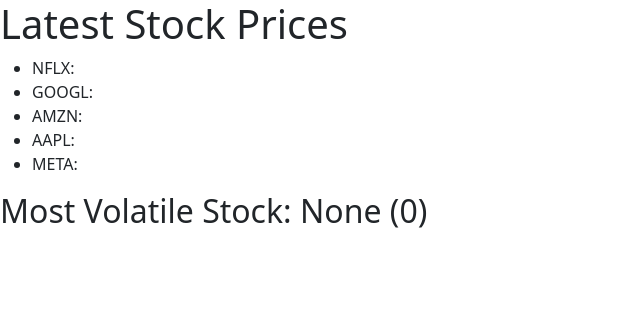
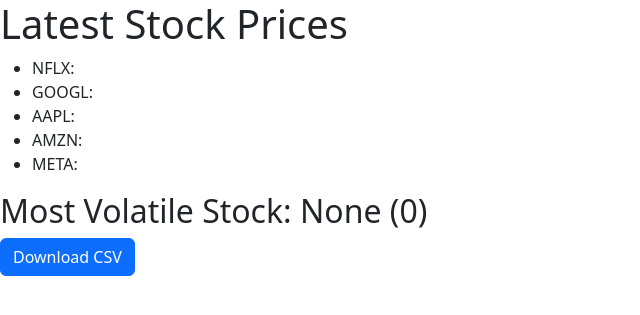
Before and after one commit to ishantd/athelas-stock, a Flask app: page / in a window 1280 px wide. Shown: the top 315 px of the page, without its empty margins (0-640 px from the left). Run offline with Flask 2, Linux system fonts and the light colour scheme; data that the repository does not hold is empty; some libraries are stand-ins or nearby versions.

Commit message:
download the csv from the html page

```diff
--- a/core/templates/index.html
+++ b/core/templates/index.html
@@ -20,6 +20,11 @@
         </ul>
 
         <h2>Most Volatile Stock: {{most_volatile_stock.symbol}} ({{most_volatile_stock.percentage_change}})</h2>
+
+        <form method="post">
+            <button type="submit" class="btn btn-primary">Download CSV</button>
+        </form>
+
         <script
             src="https://cdn.jsdelivr.net/npm/bootstrap@5.3.0-alpha1/dist/js/bootstrap.bundle.min.js"
             integrity="sha384-w76AqPfDkMBDXo30jS1Sgez6pr3x5MlQ1ZAGC+nuZB+EYdgRZgiwxhTBTkF7CXvN"
```
